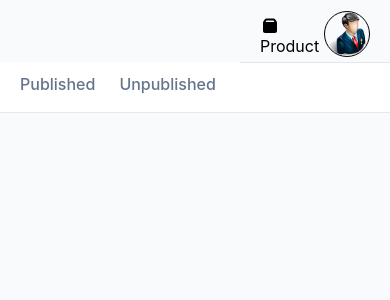
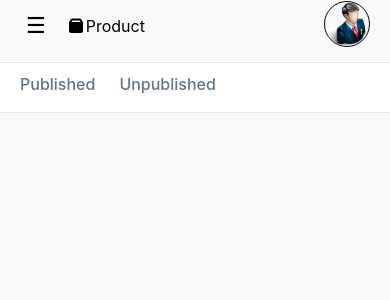
Before and after one commit to Rk4609/Productr-frontend, a React (Create React App) app: page /home in a window 390 px wide. Shown: the top 300 px of the page. Built offline with nearby package versions, Linux system fonts and the light colour scheme; no server answers.

Commit message:
Add humburger

```diff
--- a/src/Pages/Home.js
+++ b/src/Pages/Home.js
@@ -6,11 +6,14 @@ import { Outlet, NavLink } from "react-router-dom"
 import "./Home.css"
 
 const Home = () => {
+
   const [products, setProducts] = useState([])
   const [showEditModal, setShowEditModal] = useState(false)
   const [selectedProduct, setSelectedProduct] = useState(null)
   const [showDeleteModal, setShowDeleteModal] = useState(false)
   const [deleteId, setDeleteId] = useState(null)
+  const [sidebarOpen, setSidebarOpen] = useState(false)
+
 
   const handleEdit = (product) => {
     setSelectedProduct(product)
@@ -74,10 +77,11 @@ const Home = () => {
 
   return (
     <div className="layout">
-      <Sidebar />
+      <Sidebar isOpen={sidebarOpen}
+  onClose={() => setSidebarOpen(false)}/>
 
       <div className="right-section">
-        <Topbar />
+        <Topbar onMenuClick={() => setSidebarOpen(true)}/>
 
         <div className="panel1">
           <NavLink
--- a/src/Pages/Topbar.css
+++ b/src/Pages/Topbar.css
@@ -96,3 +96,39 @@
 .logout-btn:hover {
   background: #e2e8f0;
 }
+
+
+
+
+
+
+
+
+
+
+
+.top-left {
+  display: flex;
+  align-items: center;
+  gap: 14px;
+}
+
+/* Hamburger */
+.hamburger {
+  display: none;
+  font-size: 22px;
+  background: none;
+  border: none;
+  cursor: pointer;
+}
+
+/* Mobile */
+@media (max-width: 768px) {
+  .hamburger {
+    display: block;
+  }
+
+  .topbar {
+    left: 0; /* sidebar nahi hai mobile me */
+  }
+}
--- a/src/Pages/Topbar.js
+++ b/src/Pages/Topbar.js
@@ -6,7 +6,7 @@ import { FontAwesomeIcon } from "@fortawesome/react-fontawesome"
 import { faBox, faRightFromBracket } from "@fortawesome/free-solid-svg-icons"
 import { useNavigate } from "react-router-dom"
 
-const Topbar = () => {
+const Topbar = ({onMenuClick}) => {
   const [open, setOpen] = useState(false)
   const dropdownRef = useRef(null)
   const navigate = useNavigate()
@@ -34,10 +34,21 @@ const Topbar = () => {
   return (
     <div className="topbar">
       <header className="top-bar">
-        <p>
+        <div className="top-left">
+    <button className="hamburger" onClick={onMenuClick}>
+      ☰
+    </button>
+
+    <p>
+      <FontAwesomeIcon icon={faBox} className="icon" />
+      Product
+    </p>
+  </div>
+
+        {/* <p>
           <FontAwesomeIcon icon={faBox} className="icon" />
           Product
-        </p>
+        </p> */}
 
         <div className="profile-wrapper" ref={dropdownRef}>
           <img
```
